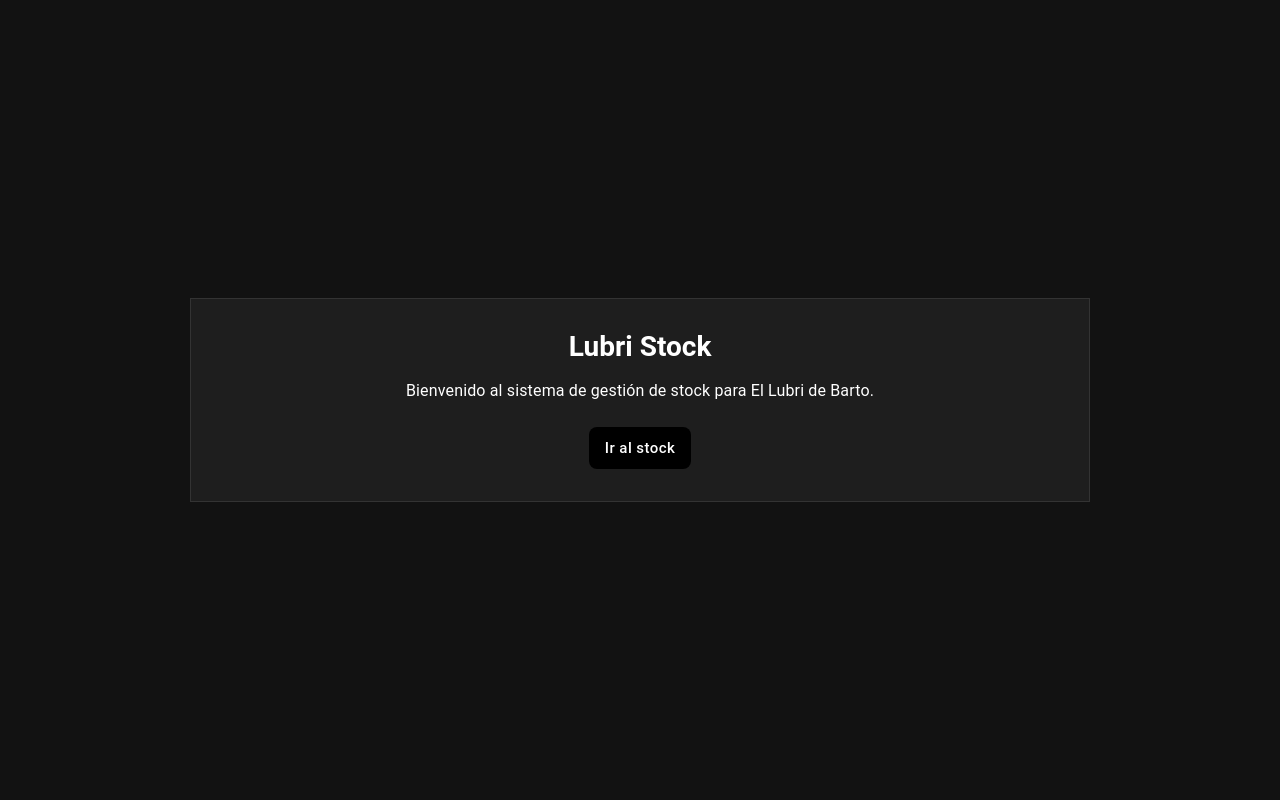
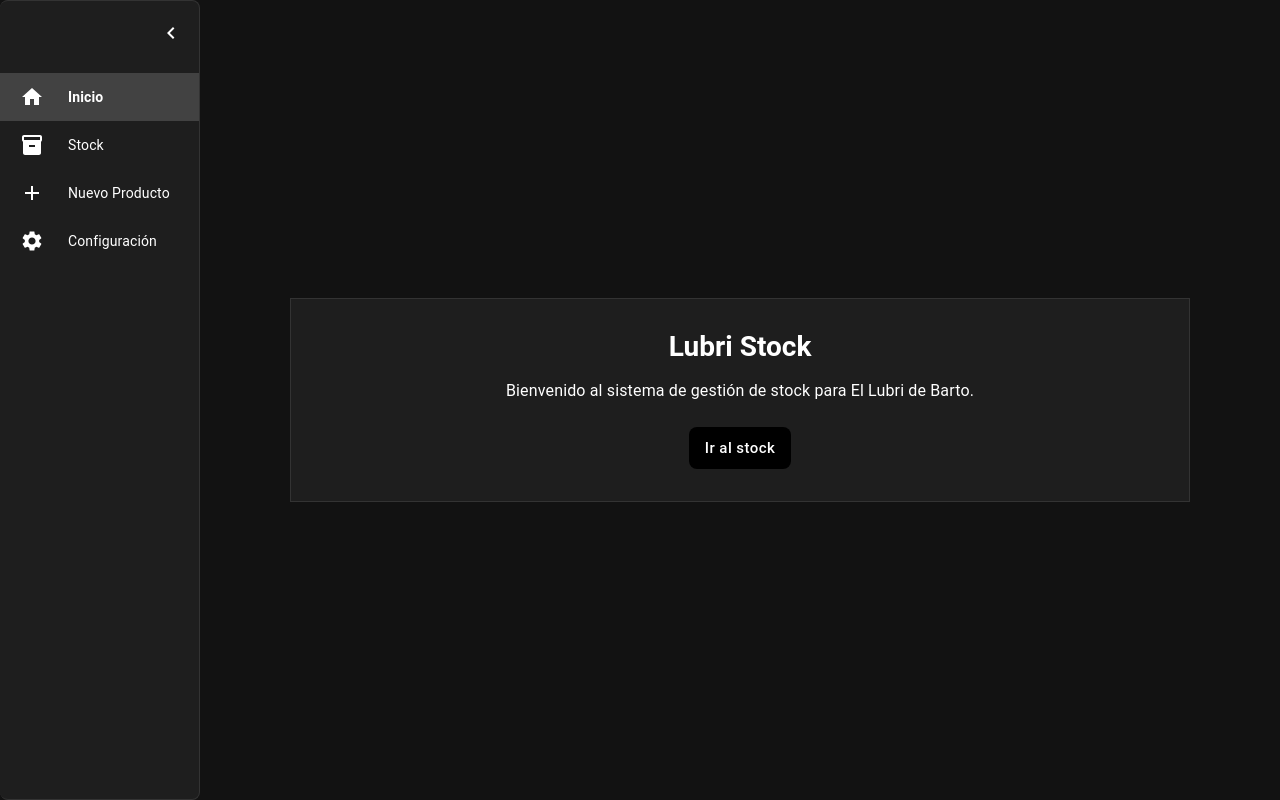
Before and after one commit to matias9477/lubri-stock, a Next.js app: page / in a window 1280 px wide. Built offline with nearby package versions, Linux system fonts and the light colour scheme; what @trpc/react-query would draw is missing.

Commit message:
feat(navbar): add new navbar

```diff
--- /dev/null
+++ b/src/app/_components/Navbar.tsx
@@ -0,0 +1,154 @@
+"use client";
+
+import {
+  Box,
+  Drawer,
+  List,
+  ListItem,
+  ListItemButton,
+  ListItemIcon,
+  ListItemText,
+  IconButton,
+  Typography,
+  useTheme,
+} from "@mui/material";
+import {
+  Home,
+  Inventory,
+  Add,
+  Settings,
+  ChevronLeft,
+  ChevronRight,
+} from "@mui/icons-material";
+import { useState } from "react";
+import Link from "next/link";
+import { usePathname } from "next/navigation";
+
+const DRAWER_WIDTH = 240;
+const COLLAPSED_WIDTH = 80;
+
+interface NavItem {
+  label: string;
+  icon: React.ReactNode;
+  href: string;
+}
+
+const navItems: NavItem[] = [
+  {
+    label: "Inicio",
+    icon: <Home />,
+    href: "/",
+  },
+  {
+    label: "Stock",
+    icon: <Inventory />,
+    href: "/stock",
+  },
+  {
+    label: "Nuevo Producto",
+    icon: <Add />,
+    href: "/stock/new",
+  },
+  {
+    label: "Configuración",
+    icon: <Settings />,
+    href: "/settings",
+  },
+];
+
+export const Navbar = () => {
+  const [isCollapsed, setIsCollapsed] = useState(false);
+  const theme = useTheme();
+  const pathname = usePathname();
+
+  const handleToggleCollapse = () => {
+    setIsCollapsed(!isCollapsed);
+  };
+
+  const isActive = (href: string) => {
+    if (href === "/") {
+      return pathname === "/";
+    }
+    return pathname.startsWith(href);
+  };
+
+  return (
+    <Drawer
+      variant="permanent"
+      sx={{
+        width: isCollapsed ? COLLAPSED_WIDTH : DRAWER_WIDTH,
+        flexShrink: 0,
+        "& .MuiDrawer-paper": {
+          width: isCollapsed ? COLLAPSED_WIDTH : DRAWER_WIDTH,
+          boxSizing: "border-box",
+          backgroundColor: theme.palette.background.paper,
+          borderLeft: `1px solid ${theme.palette.divider}`,
+          transition: theme.transitions.create("width", {
+            easing: theme.transitions.easing.sharp,
+            duration: theme.transitions.duration.enteringScreen,
+          }),
+        },
+      }}
+    >
+      <Box
+        sx={{
+          display: "flex",
+          alignItems: "center",
+          justifyContent: "flex-end",
+          padding: theme.spacing(0, 1),
+          ...theme.mixins.toolbar,
+        }}
+      >
+        <IconButton onClick={handleToggleCollapse}>
+          {isCollapsed ? <ChevronRight /> : <ChevronLeft />}
+        </IconButton>
+      </Box>
+
+      <Box sx={{ overflow: "auto" }}>
+        <List>
+          {navItems.map((item) => (
+            <ListItem key={item.href} disablePadding>
+              <ListItemButton
+                component={Link}
+                href={item.href}
+                selected={isActive(item.href)}
+                sx={{
+                  minHeight: 48,
+                  justifyContent: isCollapsed ? "center" : "initial",
+                  px: 2.5,
+                  "&.Mui-selected": {
+                    backgroundColor: theme.palette.action.selected,
+                  },
+                  "&:hover": {
+                    backgroundColor: theme.palette.action.hover,
+                  },
+                }}
+              >
+                <ListItemIcon
+                  sx={{
+                    minWidth: 0,
+                    mr: isCollapsed ? 0 : 3,
+                    justifyContent: "center",
+                  }}
+                >
+                  {item.icon}
+                </ListItemIcon>
+                {!isCollapsed && (
+                  <ListItemText
+                    primary={item.label}
+                    sx={{
+                      "& .MuiListItemText-primary": {
+                        fontSize: "0.875rem",
+                        fontWeight: isActive(item.href) ? 600 : 400,
+                      },
+                    }}
+                  />
+                )}
+              </ListItemButton>
+            </ListItem>
+          ))}
+        </List>
+      </Box>
+    </Drawer>
+  );
+};
--- a/src/app/layout.tsx
+++ b/src/app/layout.tsx
@@ -1,6 +1,9 @@
 import { Providers } from "./Providers";
 import "./globals.css";
 import type { Metadata } from "next";
+import { Navbar } from "@/components/Navbar";
+import { NavbarProvider } from "@/components/NavbarContext";
+import { ContentWrapper } from "@/components/ContentWrapper";
 
 export const metadata: Metadata = {
   title: "Lubri Stock",
@@ -16,7 +19,14 @@ export default function RootLayout({
   return (
     <html lang="es">
       <body>
-        <Providers>{children}</Providers>
+        <Providers>
+          <NavbarProvider>
+            <div style={{ display: "flex", minHeight: "100vh" }}>
+              <ContentWrapper>{children}</ContentWrapper>
+              <Navbar />
+            </div>
+          </NavbarProvider>
+        </Providers>
       </body>
     </html>
   );
--- /dev/null
+++ b/src/components/ContentWrapper.tsx
@@ -0,0 +1,30 @@
+"use client";
+
+import { Box } from "@mui/material";
+import { useNavbar } from "./NavbarContext";
+
+const DRAWER_WIDTH = 200;
+const COLLAPSED_WIDTH = 60;
+
+interface ContentWrapperProps {
+  children: React.ReactNode;
+}
+
+export const ContentWrapper = ({ children }: ContentWrapperProps) => {
+  const { isCollapsed } = useNavbar();
+  const navbarWidth = isCollapsed ? COLLAPSED_WIDTH : DRAWER_WIDTH;
+
+  return (
+    <Box
+      component="main"
+      sx={{
+        flex: 1,
+        marginLeft: `${navbarWidth}px`,
+        transition: "margin-left 0.3s ease",
+        minHeight: "100vh",
+      }}
+    >
+      {children}
+    </Box>
+  );
+};
--- /dev/null
+++ b/src/components/Navbar.tsx
@@ -0,0 +1,165 @@
+"use client";
+
+import {
+  Box,
+  Drawer,
+  List,
+  ListItem,
+  ListItemButton,
+  ListItemIcon,
+  ListItemText,
+  IconButton,
+  Typography,
+  useTheme,
+} from "@mui/material";
+import {
+  Home,
+  Inventory,
+  Add,
+  Settings,
+  ChevronLeft,
+  ChevronRight,
+} from "@mui/icons-material";
+import Link from "next/link";
+import { usePathname } from "next/navigation";
+import { useNavbar } from "./NavbarContext";
+
+const DRAWER_WIDTH = 200;
+const COLLAPSED_WIDTH = 60;
+
+interface NavItem {
+  label: string;
+  icon: React.ReactNode;
+  href: string;
+}
+
+const navItems: NavItem[] = [
+  {
+    label: "Inicio",
+    icon: <Home />,
+    href: "/",
+  },
+  {
+    label: "Stock",
+    icon: <Inventory />,
+    href: "/stock",
+  },
+  {
+    label: "Nuevo Producto",
+    icon: <Add />,
+    href: "/stock/new",
+  },
+  {
+    label: "Configuración",
+    icon: <Settings />,
+    href: "/settings",
+  },
+];
+
+export const Navbar = () => {
+  const { isCollapsed, setIsCollapsed } = useNavbar();
+  const theme = useTheme();
+  const pathname = usePathname();
+
+  const handleToggleCollapse = () => {
+    setIsCollapsed(!isCollapsed);
+  };
+
+  const isActive = (href: string) => {
+    if (href === "/") {
+      return pathname === "/";
+    }
+    return pathname.startsWith(href);
+  };
+
+  return (
+    <Drawer
+      variant="permanent"
+      anchor="left"
+      sx={{
+        width: isCollapsed ? COLLAPSED_WIDTH : DRAWER_WIDTH,
+        flexShrink: 0,
+        position: "fixed",
+        left: 0,
+        top: 0,
+        height: "100vh",
+        zIndex: theme.zIndex.drawer,
+        "& .MuiDrawer-paper": {
+          width: isCollapsed ? COLLAPSED_WIDTH : DRAWER_WIDTH,
+          boxSizing: "border-box",
+          backgroundColor: theme.palette.background.paper,
+          borderRight: `1px solid ${theme.palette.divider}`,
+          borderLeft: "none",
+          transition: theme.transitions.create("width", {
+            easing: theme.transitions.easing.sharp,
+            duration: theme.transitions.duration.enteringScreen,
+          }),
+          position: "fixed",
+          left: 0,
+          top: 0,
+          height: "100vh",
+        },
+      }}
+    >
+      <Box
+        sx={{
+          display: "flex",
+          alignItems: "center",
+          justifyContent: "flex-end",
+          padding: theme.spacing(0, 1),
+          ...theme.mixins.toolbar,
+        }}
+      >
+        <IconButton onClick={handleToggleCollapse}>
+          {isCollapsed ? <ChevronRight /> : <ChevronLeft />}
+        </IconButton>
+      </Box>
+
+      <Box sx={{ overflow: "auto" }}>
+        <List>
+          {navItems.map((item) => (
+            <ListItem key={item.href} disablePadding>
+              <ListItemButton
+                component={Link}
+                href={item.href}
+                selected={isActive(item.href)}
+                sx={{
+                  minHeight: 48,
+                  justifyContent: isCollapsed ? "center" : "initial",
+                  px: 2.5,
+                  "&.Mui-selected": {
+                    backgroundColor: theme.palette.action.selected,
+                  },
+                  "&:hover": {
+                    backgroundColor: theme.palette.action.hover,
+                  },
+                }}
+              >
+                <ListItemIcon
+                  sx={{
+                    minWidth: 0,
+                    mr: isCollapsed ? 0 : 3,
+                    justifyContent: "center",
+                  }}
+                >
+                  {item.icon}
+                </ListItemIcon>
+                {!isCollapsed && (
+                  <ListItemText
+                    primary={item.label}
+                    sx={{
+                      "& .MuiListItemText-primary": {
+                        fontSize: "0.875rem",
+                        fontWeight: isActive(item.href) ? 600 : 400,
+                      },
+                    }}
+                  />
+                )}
+              </ListItemButton>
+            </ListItem>
+          ))}
+        </List>
+      </Box>
+    </Drawer>
+  );
+};
--- /dev/null
+++ b/src/components/NavbarContext.tsx
@@ -0,0 +1,32 @@
+"use client";
+
+import { createContext, useContext, useState, ReactNode } from "react";
+
+interface NavbarContextType {
+  isCollapsed: boolean;
+  setIsCollapsed: (collapsed: boolean) => void;
+}
+
+const NavbarContext = createContext<NavbarContextType | undefined>(undefined);
+
+export const useNavbar = () => {
+  const context = useContext(NavbarContext);
+  if (!context) {
+    throw new Error("useNavbar must be used within a NavbarProvider");
+  }
+  return context;
+};
+
+interface NavbarProviderProps {
+  children: ReactNode;
+}
+
+export const NavbarProvider = ({ children }: NavbarProviderProps) => {
+  const [isCollapsed, setIsCollapsed] = useState(false);
+
+  return (
+    <NavbarContext.Provider value={{ isCollapsed, setIsCollapsed }}>
+      {children}
+    </NavbarContext.Provider>
+  );
+};
```
